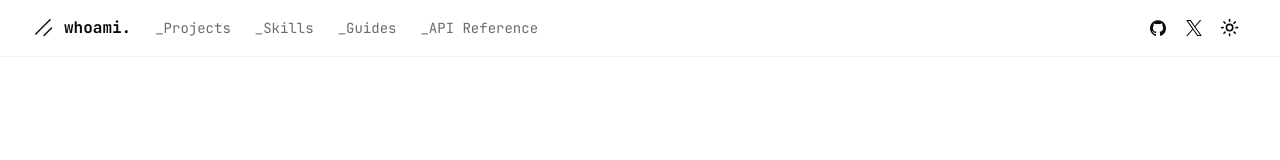
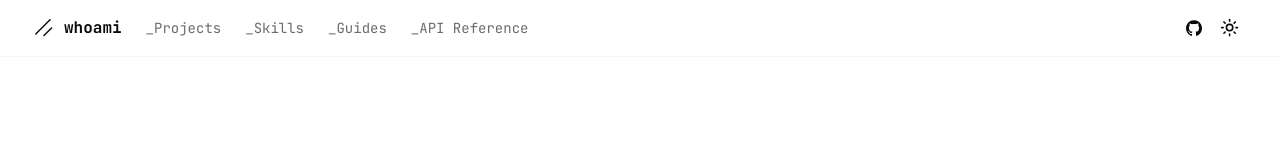
Before and after one commit to latoeorg/whoami-web, a Next.js app: page / in a window 1280 px wide. Shown: the top 160 px of the page. Built offline with nearby package versions, Linux system fonts and the light colour scheme.

Commit message:
fix: fix siteConfig app

```diff
--- a/src/components/app/site-footer/index.tsx
+++ b/src/components/app/site-footer/index.tsx
@@ -7,16 +7,16 @@ const SiteFooter = () => {
         <p className="text-balance text-center text-sm leading-loose text-muted-foreground md:text-left">
           Built by{" "}
           <a
-            href={siteConfig.links.twitter}
+            href={siteConfig.links.github}
             target="_blank"
             rel="noreferrer"
             className="font-medium underline underline-offset-4"
           >
-            Latoe
+            {siteConfig.author}
           </a>
           . The source code is available on{" "}
           <a
-            href={siteConfig.links.github}
+            href={siteConfig.links.source_code}
             target="_blank"
             rel="noreferrer"
             className="font-medium underline underline-offset-4"
--- a/src/components/app/site-header/index.tsx
+++ b/src/components/app/site-header/index.tsx
@@ -35,23 +35,6 @@ const SiteHeader = () => {
                 <span className="sr-only">GitHub</span>
               </div>
             </Link>
-            <Link
-              href={siteConfig.links.twitter}
-              target="_blank"
-              rel="noreferrer"
-            >
-              <div
-                className={cn(
-                  buttonVariants({
-                    variant: "ghost",
-                  }),
-                  "w-9 px-0"
-                )}
-              >
-                <Icons.twitter className="h-4 w-4 fill-current" />
-                <span className="sr-only">Twitter</span>
-              </div>
-            </Link>
             <SiteHeaderModeToggle />
           </nav>
         </div>
--- a/src/constant/navigation.ts
+++ b/src/constant/navigation.ts
@@ -19,6 +19,10 @@ export const navigation = {
   ],
   mobile: [
     {
+      title: "Home",
+      href: "/",
+    },
+    {
       title: "Projects",
       href: "/projects",
     },
--- a/src/constant/siteConfig.ts
+++ b/src/constant/siteConfig.ts
@@ -1,7 +1,10 @@
 export const siteConfig = {
-  name: "whoami.",
+  name: "whoami",
+  description: "API Provider for your personal website.",
+  url: "https://whoami.lazlanrafar.com",
+  author: "Latoe",
   links: {
-    github: "",
-    twitter: "",
+    github: "https://github.com/lazlanrafar",
+    source_code: "https://github.com/lazlanrafar/whoami",
   },
 };
```
